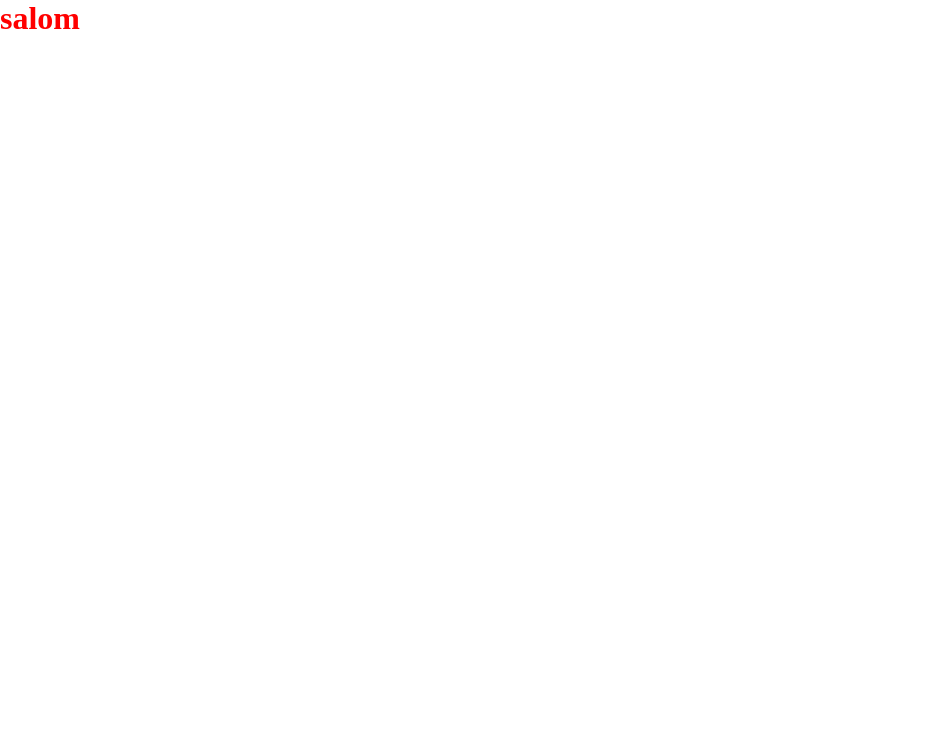
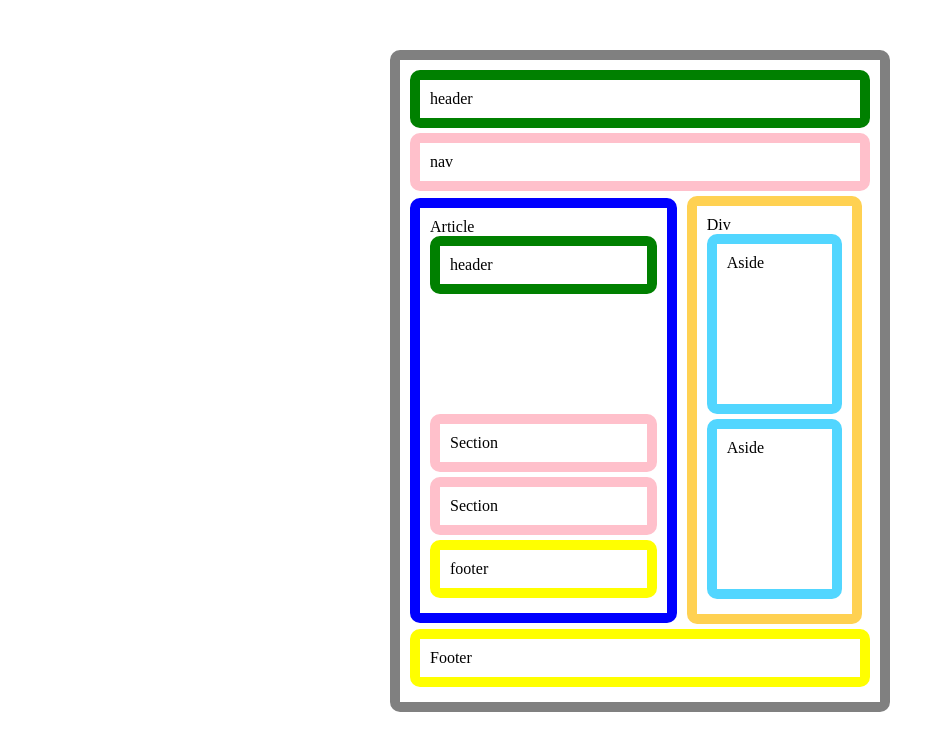
Before and after one commit to uum1d/Project, a plain HTML site: page index.html in a window 1280 px wide. Shown: the whole page, without its empty margins (0-952 px from the left). Drawn offline with Linux system fonts and the light colour scheme.

Commit message:
second commit

```diff
--- a/index.html
+++ b/index.html
@@ -1,12 +1,124 @@
 <!DOCTYPE html>
 <html lang="en">
+
 <head>
     <meta charset="UTF-8">
     <meta name="viewport" content="width=device-width, initial-scale=1.0">
     <title>Document</title>
     <link rel="stylesheet" href="./style.css">
 </head>
+<style>
+    .container {
+        width: 100%;
+        margin: 0 auto;
+        padding: 50px;
+    }
+
+    .box {
+        width: 500px;
+        margin: 0 auto;
+        border: 10px solid gray;
+        padding: 10px;
+        border-radius: 10px;
+    }
+
+    header {
+        border: 10px solid green;
+        padding: 10px;
+        border-radius: 10px;
+        margin-bottom: 5px;
+    }
+
+    nav {
+        border: 10px solid pink;
+        padding: 10px;
+        border-radius: 10px;
+        margin-bottom: 5px;
+    }
+    .box-1{
+        display: flex;
+        align-items: center;
+        gap: 10px;
+    }
+    Article{
+        width: 58%;
+        border: 10px solid blue;
+        padding: 10px;
+        border-radius: 10px;
+        margin-bottom: 5px;
+    }
+    Article header{
+        margin-bottom: 120px;
+    }
+    Section{
+        border: 10px solid pink;
+        padding: 10px;
+        border-radius: 10px;
+        margin-bottom: 5px;
+    }
+    footer{
+        border: 10px solid yellow;
+        padding: 10px;
+        border-radius: 10px;
+        margin-bottom: 5px;
+    }
+    .div{
+        width: 38%;
+        border: 10px solid rgba(255, 187, 0, 0.678);
+        padding: 10px;
+        border-radius: 10px;
+        margin-bottom: 5px;
+    }
+    Aside{
+        border: 10px solid rgba(0, 195, 255, 0.678);
+        height: 180px;
+        padding: 10px;
+        border-radius: 10px;
+        margin-bottom: 5px;
+    }
+
+</style>
+
 <body>
-    <h1>salom</h1>
+    <div class="container">
+        <div class="box">
+            <header>
+                <p>header</p>
+            </header>
+            <nav>
+                <p>nav</p>
+            </nav>
+            <div class="box-1">
+                <Article>
+                    <p>Article</p>
+                    <header>
+                        <p>header</p>
+                    </header>
+                    <Section>
+                        <p>Section</p>
+                    </Section>
+                    <Section>
+                        <p>Section</p>
+                    </Section>
+                    <Footer>
+                        <p>footer</p>
+                    </Footer>
+                </Article>
+                <div class="div">
+                    <p>Div</p>
+                    <Aside>
+                        <p>Aside</p>
+                    </Aside>
+                    <Aside>
+                        <p>Aside</p>
+                    </Aside>
+                </div>
+            </div>
+            <Footer>
+                <p>Footer</p>
+            </Footer>
+        </div>
+    </div>
 </body>
+
 </html>
--- a/style.css
+++ b/style.css
@@ -3,6 +3,3 @@
     padding: 0;
     box-sizing: border-box;
 }
-h1{
-    color: red;
-}
```
